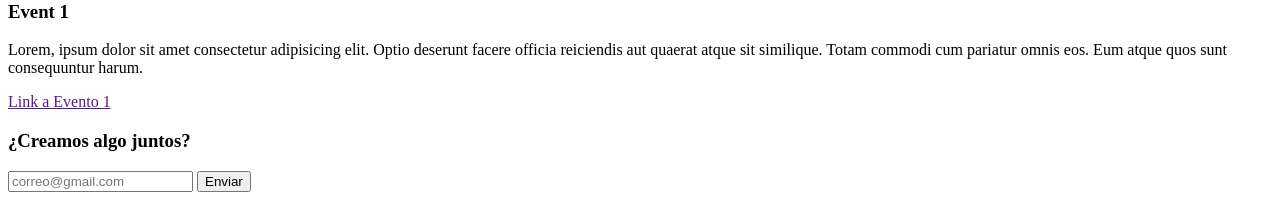
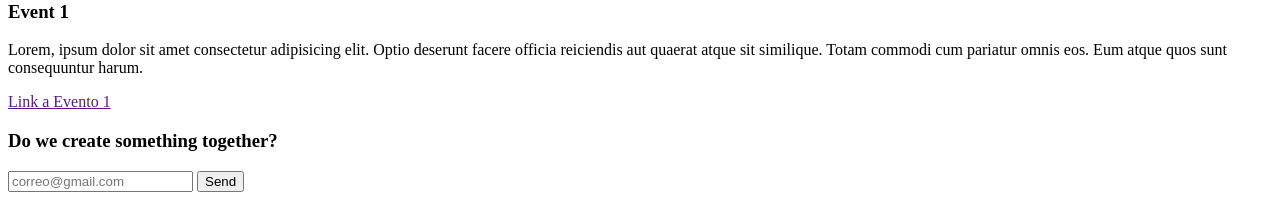
Before and after one commit to lopez-tomas/portfolio, a plain HTML site: page index.html in a window 1280 px wide. Shown: the part 1400-1600 px from the top of the page. Drawn offline with Linux system fonts and the light colour scheme.

Commit message:
Cambios en formulario - Textos del H3 y del botón de enviar cambiados

```diff
--- a/index.html
+++ b/index.html
@@ -66,9 +66,9 @@
 
     <section id="contact">
         <form action="">
-            <h3>¿Creamos algo juntos?</h3>
+            <h3>Do we create something together?</h3>
             <input type="email" placeholder="correo@gmail.com" name="email" id="email">
-            <button type="submit">Enviar</button>
+            <button type="submit">Send</button>
         </form>
     </section>
 
```
